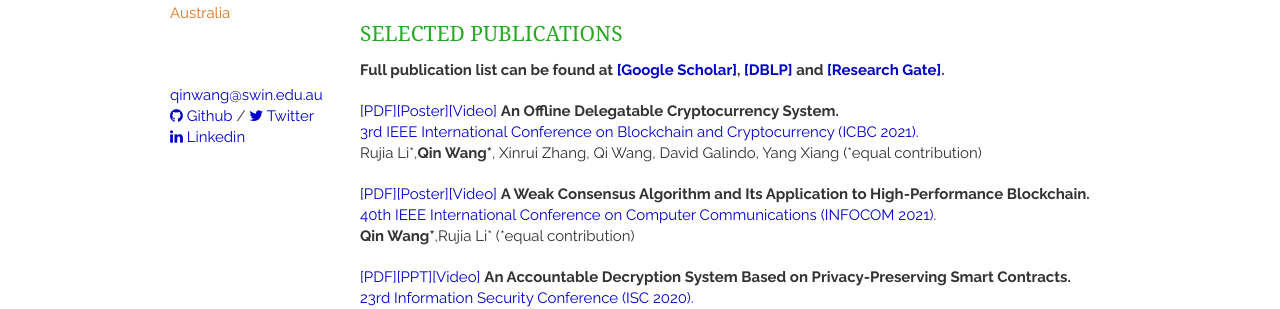
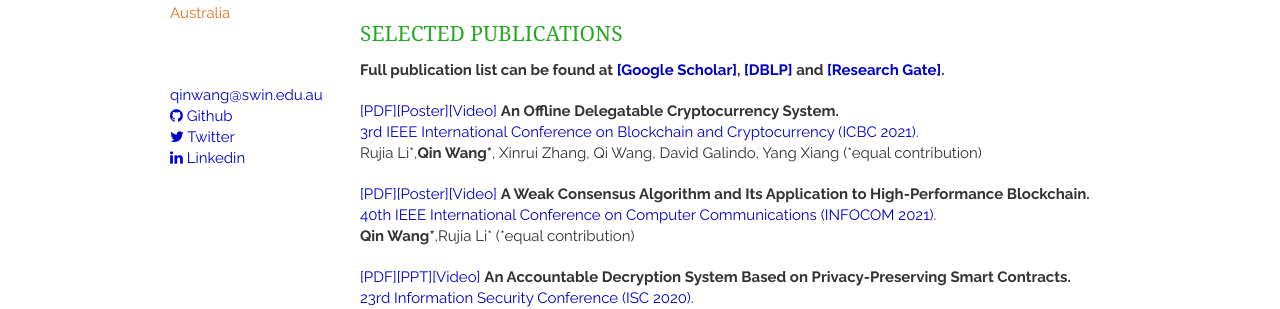
Before and after one commit to AaronWang-git/qinwang-git.github.io, a Jekyll site: the page built from index.html, in a window 1280 px wide. Shown: the part 336-645 px from the top of the page. Built offline with Jekyll 4.4.1, drawn with Linux system fonts in a browser that asks for light colours; nearby versions of some CDN libraries; the list of posts is cut into pages by our own code.

Commit message:
Update layout.html

```diff
--- a/_layouts/layout.html
+++ b/_layouts/layout.html
@@ -51,9 +51,9 @@
         </p>
         <p>
             <a href="{{ site.email_full }}">{{ site.email }}</a><br/>
-            <a href="https://github.com/{{ site.github }}" target="_blank" ><i class="fa fa-github"></i> Github</a> /
-            <a href="https://twitter.com/{{ site.twitter }}" target="_blank" ><i class="fa fa-twitter"></i> Twitter</a>
-            <a href="https://linkedin.com/in/{{ site.linkedin }}" target="_blank" ><i class="fa fa-linkedin"></i> Linkedin</a>
+            <a href="https://github.com/{{ site.github }}" target="_blank" ><i class="fa fa-github"></i> Github</a>
+            <br><a href="https://twitter.com/{{ site.twitter }}" target="_blank" ><i class="fa fa-twitter"></i> Twitter</a>
+            <br><a href="https://linkedin.com/in/{{ site.linkedin }}" target="_blank" ><i class="fa fa-linkedin"></i> Linkedin</a>
         </p>
    </header>
 
```
